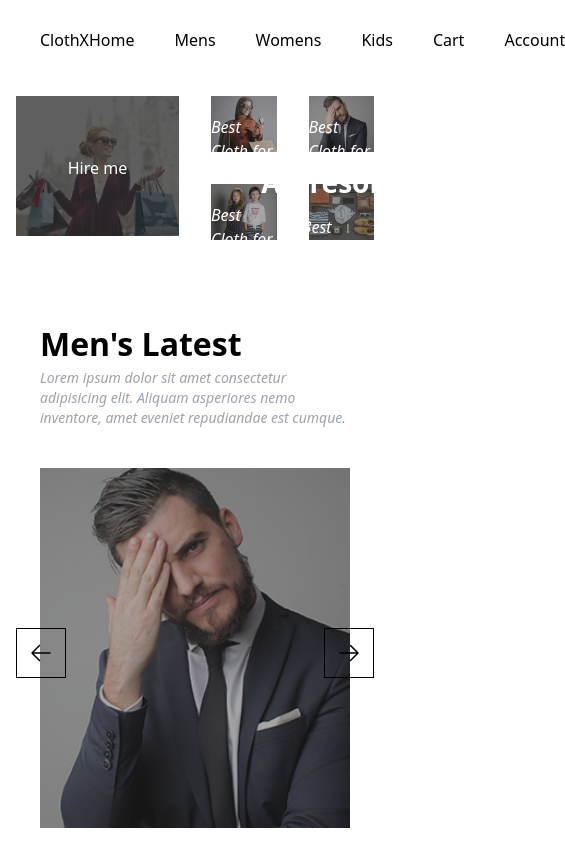
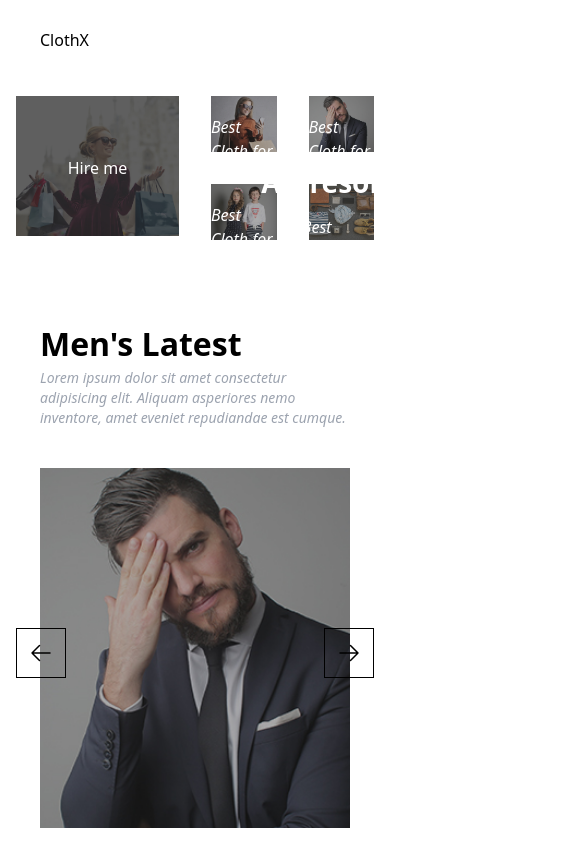
Before and after one commit to shantanuchavhan/ecommerce-react, a React (Create React App) app: page / in a window 390 px wide. Shown: the top 842 px of the page, 565 px wide, since content can reach past the window. Built offline with nearby package versions, Linux system fonts and the light colour scheme.

Commit message:
Merge changes from remote

```diff
--- a/src/componets/Header.jsx
+++ b/src/componets/Header.jsx
@@ -4,7 +4,7 @@ const Header = () => {
   return (
     <header className="flex justify-between items-center px-10 h-20">
       <h1>ClothX</h1>
-      <nav>
+      <nav className='hidden lg:block'>
         <ul className="flex gap-10">
           <li>
             <a href="/" title="Home">
```
